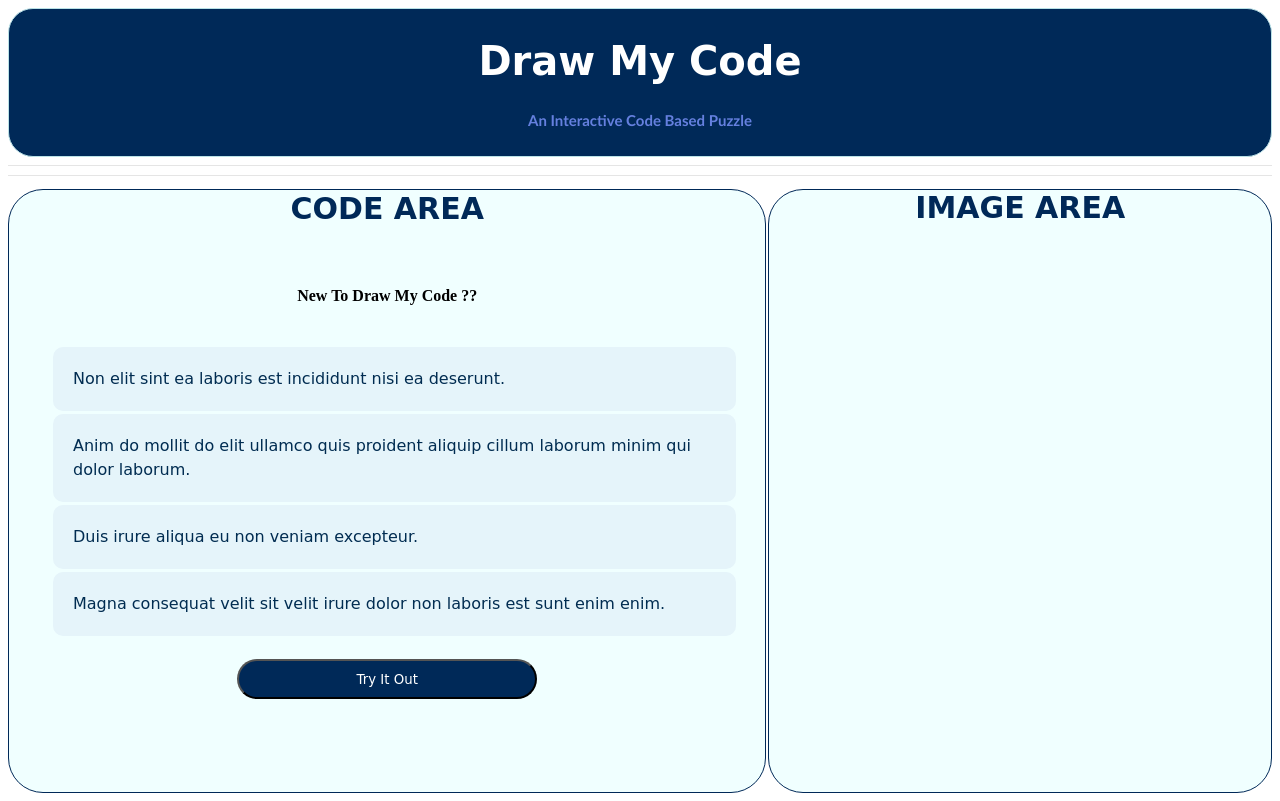
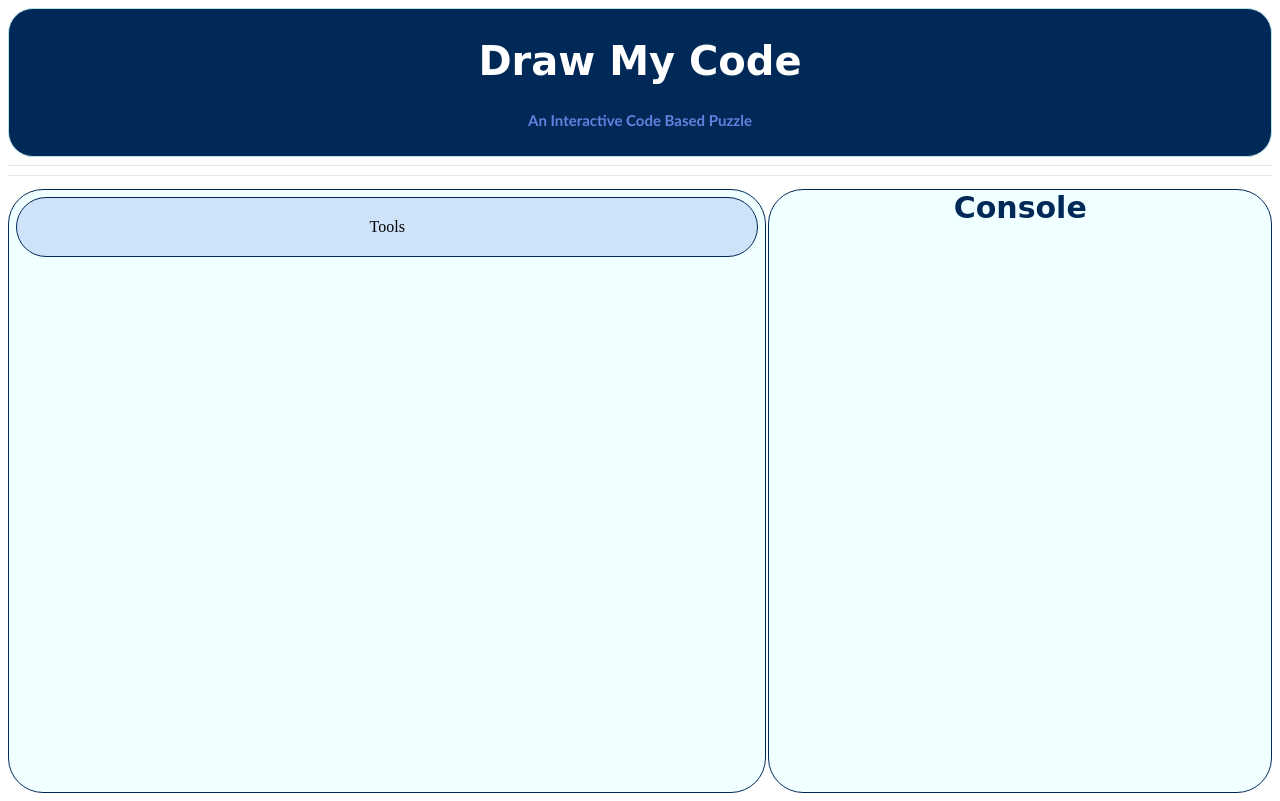
Before and after one commit to arjkashyap/Draw-My-Code, a React (Create React App) app: page / in a window 1280 px wide. Both pictures are taken after a click on the button "Try It Out". Built offline with nearby package versions, Linux system fonts and the light colour scheme.

Commit message:
Tools Bar started

```diff
--- a/src/components/CodeArea.js
+++ b/src/components/CodeArea.js
@@ -1,17 +1,38 @@
 import React, { useState } from "react";
 import "../css/CodeArea.css";
 import Tutorial from "./Tutorial";
+import GamePlay from "./GamePlay";
 
 // Coding section for the puzzle
 
 function CodeArea() {
-  const [showTutorial, setTutState] = useState(true);
+  const [showTutorial, setTutState] = useState(true); // Default value true
+  const [gameStart, setGameStart] = useState(false); // Default value false
+
+  function handleTry() {
+    setTutState(false);
+    setGameStart(true);
+  }
+
+  const codeAreaHeader = showTutorial ? (
+    <h4 className="code-area-header"> CODE AREA </h4>
+  ) : null;
+
+  // Try Button appears only when Tutorial is being shown
+  const tryBtn = showTutorial ? (
+    <button id="try-btn" onClick={handleTry}>
+      {" "}
+      Try It Out{" "}
+    </button>
+  ) : (
+    ""
+  );
 
   return (
     <div className="CodeArea">
-      <h4 className="code-area-header"> CODE AREA </h4>
       <Tutorial showTutorial={showTutorial} />
-      <button id="try-btn"> Try It Out </button>
+      <GamePlay gameStart={gameStart} />
+      {tryBtn}
     </div>
   );
 }
--- a/src/components/ImageArea.js
+++ b/src/components/Console.js
@@ -3,12 +3,12 @@ import "../css/ImageArea.css";
 
 // Displays The Image Puzzle
 
-function ImageArea() {
+function Console() {
   return (
     <div className="ImageArea">
-      <h4 className="image-area-header"> IMAGE AREA </h4>
+      <h4 className="image-area-header"> Console </h4>
     </div>
   );
 }
 
-export default ImageArea;
+export default Console;
--- a/src/components/GameArea.js
+++ b/src/components/GameArea.js
@@ -1,7 +1,7 @@
 import React from "react";
 import "../css/GameArea.css";
 import CodeArea from "./CodeArea";
-import ImageArea from "./ImageArea";
+import ImageArea from "./Console";
 
 function GameArea() {
   return (
--- /dev/null
+++ b/src/components/GamePlay.js
@@ -0,0 +1,19 @@
+// Module responsible for gameplay coding area gameplay
+import React from "react";
+import Tools from "./Tools";
+
+function GamePlay(props) {
+  if (props.gameStart) {
+    return (
+      <div className="GamePlay">
+        <Tools />
+      </div>
+    );
+  } else {
+    return (
+        <div/>
+    );
+  }
+}
+
+export default GamePlay;
--- /dev/null
+++ b/src/components/Tools.js
@@ -0,0 +1,12 @@
+import React from "react";
+import "../css/Tools.css";
+
+function Tools() {
+  return (
+    <div className="Tools">
+      <p>Tools</p>
+    </div>
+  );
+}
+
+export default Tools;
--- a/src/components/Tutorial.js
+++ b/src/components/Tutorial.js
@@ -24,6 +24,8 @@ function Tutorial(props) {
         </ul>
       </div>
     );
+  } else {
+    return <div></div>;
   }
 }
 
--- a/src/css/CodeArea.css
+++ b/src/css/CodeArea.css
@@ -1,7 +1,7 @@
 .CodeArea {
   flex: 50%;
   border: rgb(0, 41, 88) solid 0.5px;
-  overflow: hidden;
+  overflow: auto;
   border-radius: 35px;
   background-color: azure;
   margin-right: 1.5px;
@@ -16,6 +16,7 @@
   font-weight: bold;
   font-size: 30px;
   margin-top: 0px;
+  margin-bottom: 1px;
 }
 
 #try-btn {
--- /dev/null
+++ b/src/css/Tools.css
@@ -0,0 +1,8 @@
+.Tools {
+  background-color: rgb(174, 199, 245, 0.5);
+  padding: 4px;
+  border: 1.6px solid rgb(0, 41, 88);
+  border-radius: 35px;
+  margin: 6px;
+  margin-top: 6px;
+}
--- a/src/css/Tutorial.css
+++ b/src/css/Tutorial.css
@@ -1,5 +1,5 @@
 .Tutorial {
-  overflow: hidden;
+
 }
 
 .rules-list {
```
Also changed, not shown: public/manifest.json.
